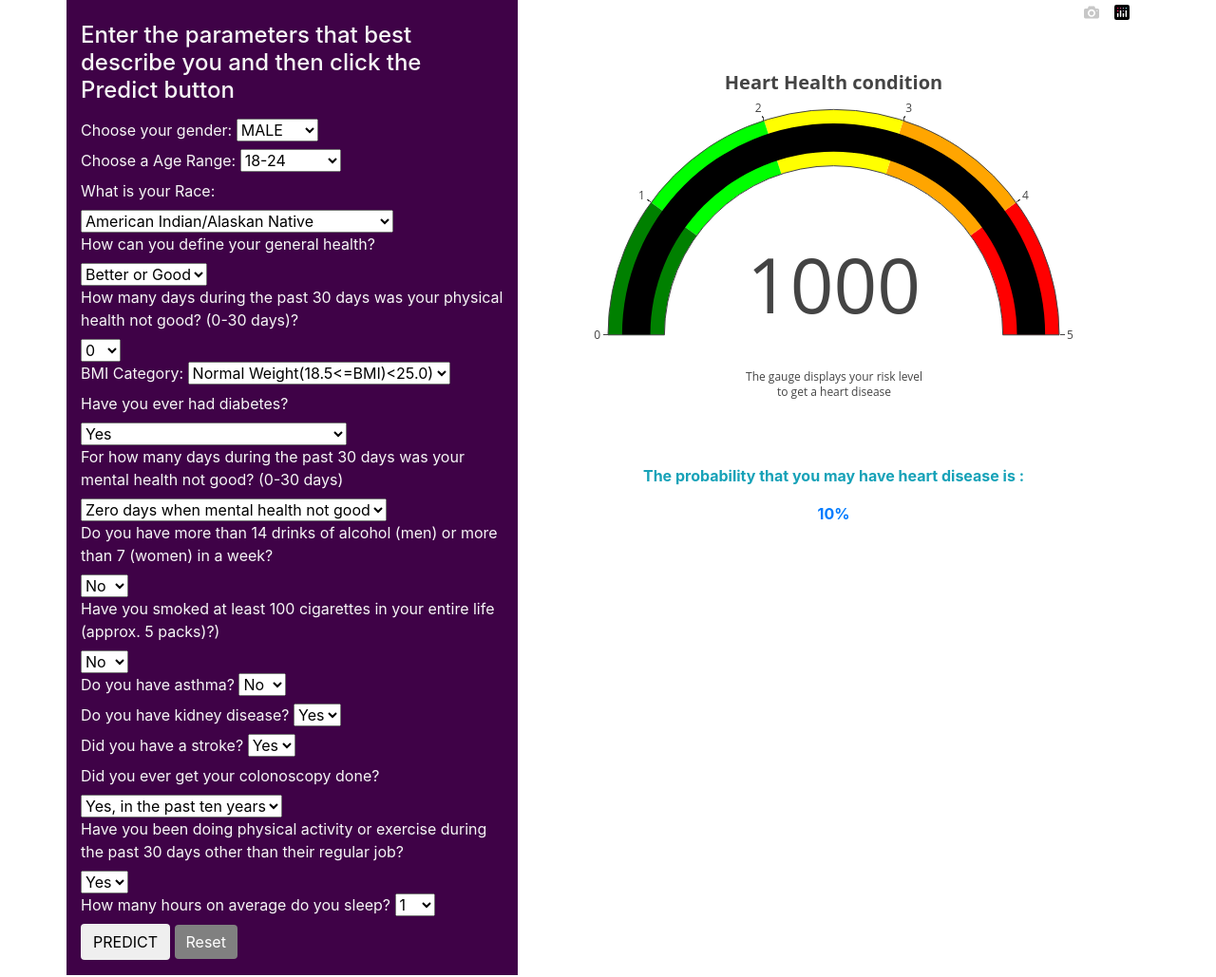
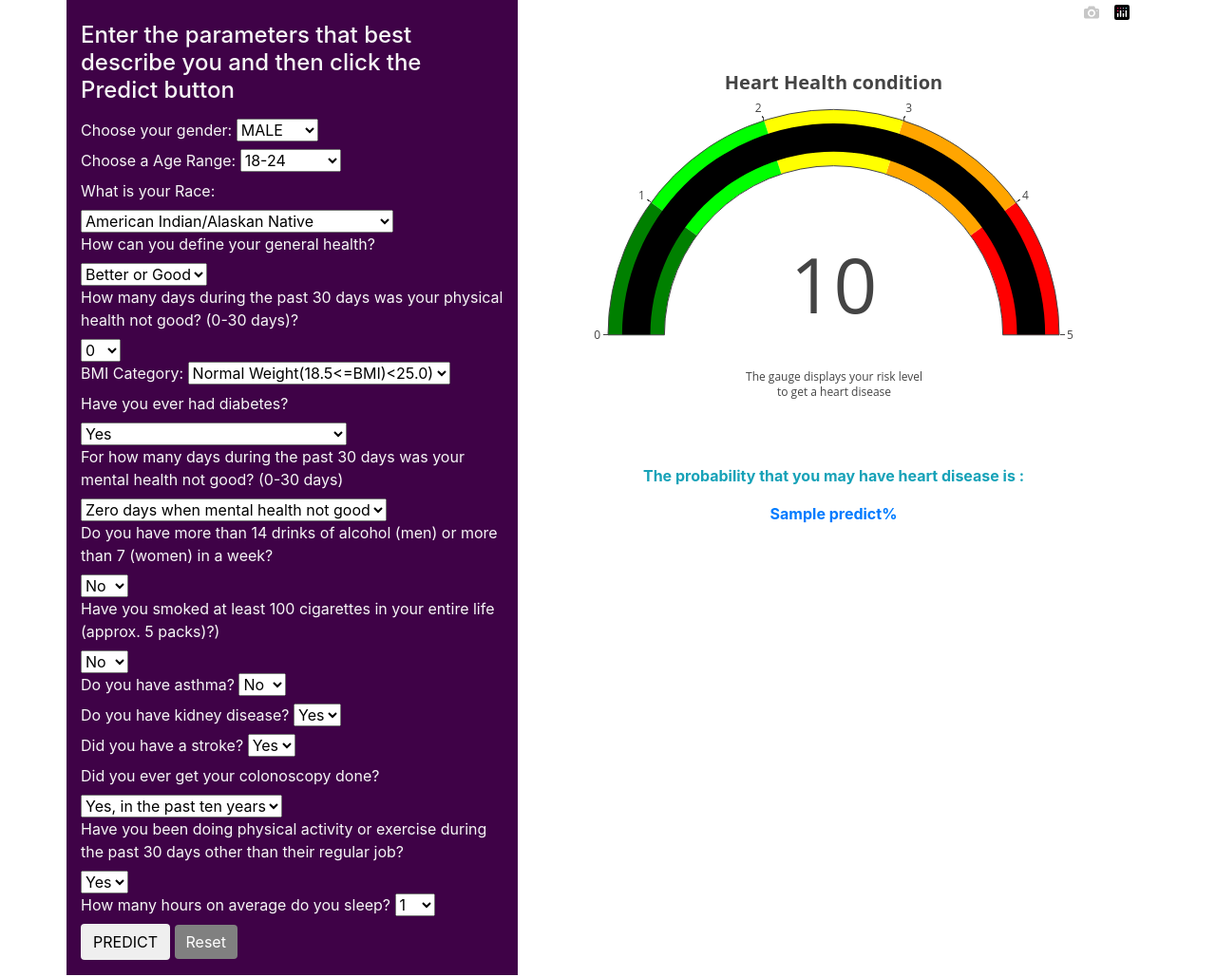
Before and after one commit to DataSolutions360/Data_Science_Capstone, a Flask app: template templates/index.html in a window 1280 px wide. Shown: the part 533-1562 px from the top of the page at 95% size. Run offline with Flask 2, Linux system fonts and the light colour scheme; the template is opened without the code that fills it: most values are stand-ins (such as "Sample title", 1, 10 or a date in 2020); parts of the project's set-up code (start-up, migrations or seed data) failed here and were passed over; some libraries are stand-ins or nearby versions.

Commit message:
Updated code

```diff
--- a/app.py
+++ b/app.py
@@ -6,7 +6,7 @@ import pandas as pd
 import joblib
 from sklearn. preprocessing import OneHotEncoder
 
-
+# load the saved model
 with open('saved_model.pkl','rb') as file:
     model = load_p(file)
 encoder = joblib.load('encoder.joblib')
@@ -129,12 +129,12 @@ def home():
             "Stroke": user_Stroke,
             "Colonoscopy": user_colonoscopy,
             "Physical_Activity": user_PhysicalActivity,
-            "Avg_Hours_of_Sleep": user_sleephours,
+            "Avg_Hours_of_Sleep": user_sleephours
         }
 
     print(user_data)
     # return render_template("index.html")
-    return render_template("index.html", predict=prediction, form_reuse=user_data)
+    return render_template("index.html", predict=round(prediction*100, 2), form_reuse=user_data)
 
 if __name__ == "__main__":
     app.run(debug=True)
--- a/static/css/style.css
+++ b/static/css/style.css
@@ -4,7 +4,7 @@ body {
 
   }
   .jumbotron {
-    background-image: url("../images/nasa.jpg");
+    background-image: url("../images/images.jpg");
     background-size: 100% 100%;
     text-align: center;
   }
--- a/templates/index.html
+++ b/templates/index.html
@@ -258,7 +258,7 @@
                         <div class="prediction-header p-3 pb-md-4 mx-auto text-center">
                             <p class="text-info"><b>The probability that you may have heart disease is :</b>
                             </p>
-                            <p class="text-primary"><b>{{predict*100}}%</b></p>
+                            <p class="text-primary"><b>{{predict}}%</b></p>
                         </div>
                     </div>
 
@@ -283,7 +283,7 @@
     <script src="static/js/plots.js"></script>
 
     <script>
-        create_gauge_plot("{{(predict*0.05)*100}}")
+        create_gauge_plot("{{(predict*0.05)}}")
         var user = eval('({{ form_reuse | tojson | safe}})')
         repopulate(user)
     </script>
@@ -291,13 +291,7 @@
 
 </body>
 
-<!-- <script>
-    function add(predict) {
-        create_gauge_plot("{{predict}}")
-        var user = eval('({{ form_reuse | tojson | safe}})')
-        repopulate(user)
-    }
-</script> -->
+
 
 
 </html>
```
Also changed, not shown: static/images/images.jpg (added), 4 other files.
